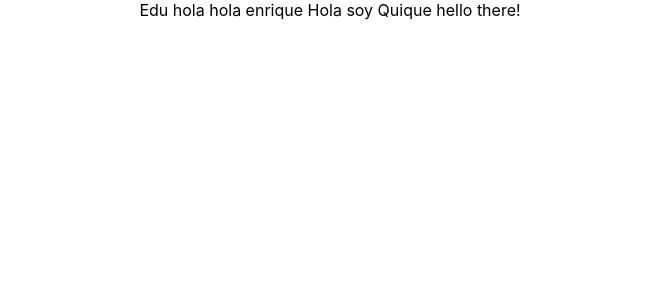
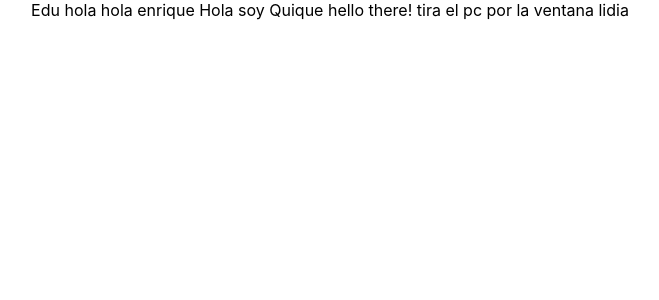
Before and after one commit to webtilians/proyecfinal, a React (Create React App) app: page / in a window 1280 px wide. Shown: the top 300 px of the page, without its empty margins (310-969 px from the left). Built offline with nearby package versions, Linux system fonts and the light colour scheme.

Commit message:
cambios michael

```diff
--- a/src/App.js
+++ b/src/App.js
@@ -8,6 +8,7 @@ function App() {
      hola enrique
      Hola soy Quique
      hello there!
+     tira el pc por la ventana lidia
     </div>
   );
 }
```
